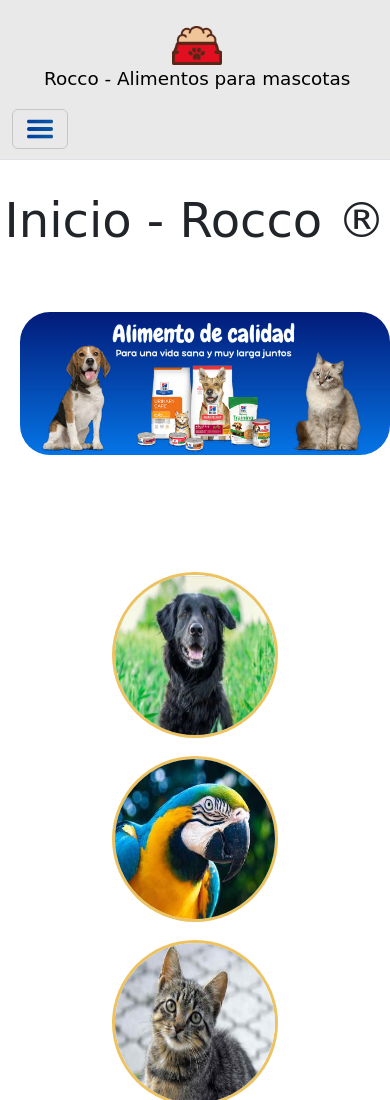
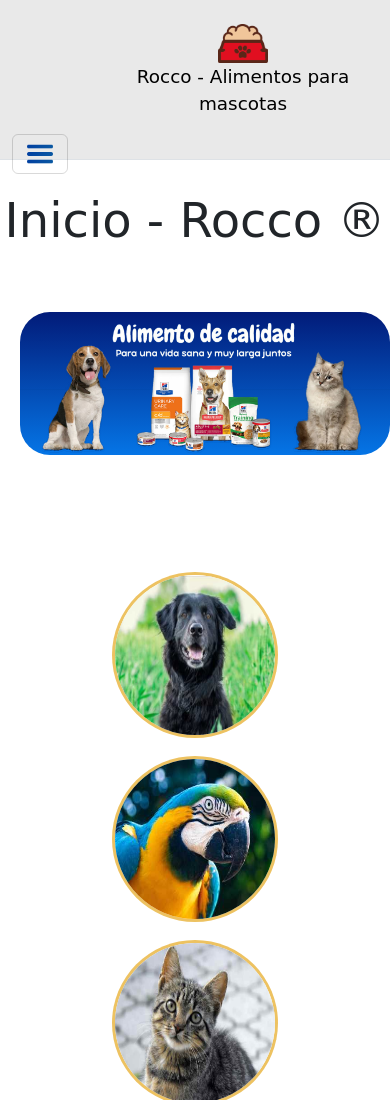
Before and after one commit to FernandoCabrera06/proyecto_final_desarrollo_web_Coderhouse, a website: page index.html in a window 390 px wide. Shown: the top 1100 px of the page. Drawn offline with nearby package versions, Linux system fonts and the light colour scheme; a web font is replaced by a local one.

```diff
--- a/scss/_navbar.scss
+++ b/scss/_navbar.scss
@@ -57,6 +57,6 @@
 
 @media (max-width: 768px) {
   .logo-sitio-container {
-    margin: 1rem 0 0 2rem;
+    margin: 1rem 0 0 6rem;
   }
 }
```
Also changed, not shown: css/style.css.
